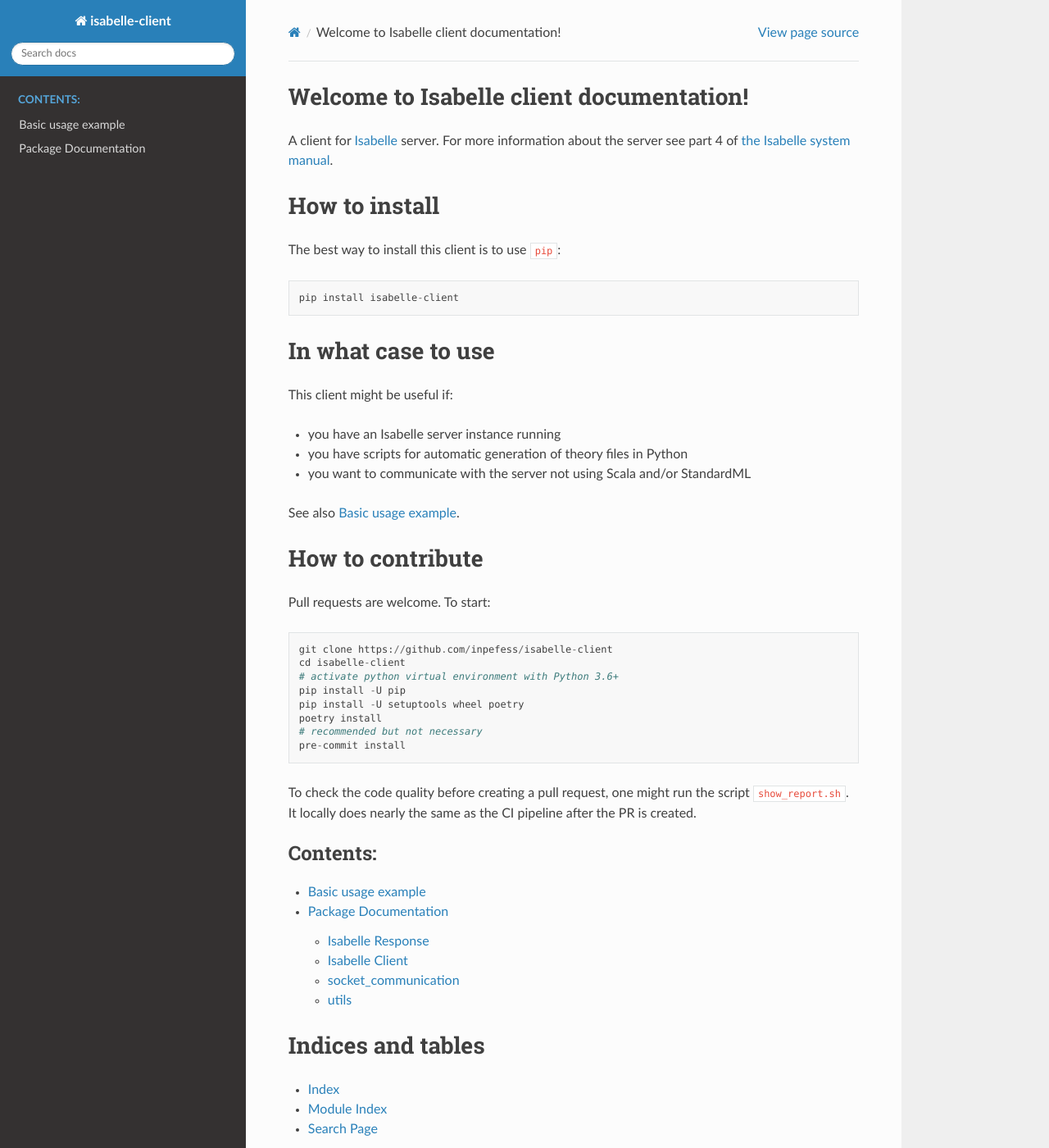
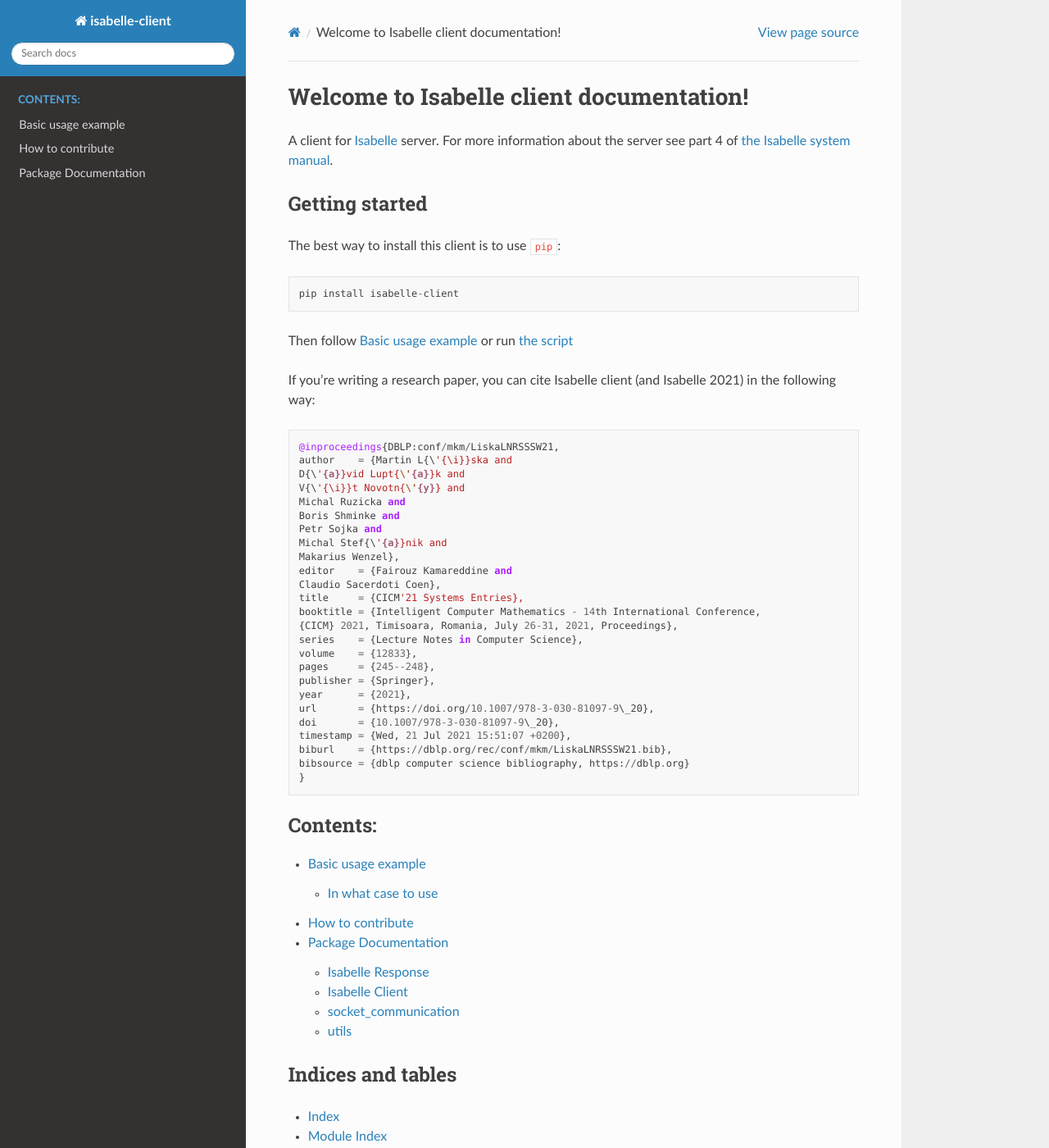
Before and after one commit to inpefess/isabelle-client, a Sphinx documentation site: the page built from doc/source/index.rst, in a window 1280 px wide and 1400 px high. Shown: the whole window at 82% size. Built offline with Sphinx 7.4.7 and the Read the Docs theme 2.0.0, drawn with Linux system fonts in a browser that asks for light colours.

```diff
--- a/doc/source/index.rst
+++ b/doc/source/index.rst
@@ -13,55 +13,59 @@
   See the License for the specific language governing permissions and
   limitations under the License.
 
+##########################################
 Welcome to Isabelle client documentation!
-===========================================
+##########################################
 
 A client for `Isabelle`_ server. For more information about the server see part 4 of `the Isabelle system manual`_.
 
-How to install
-===============
+Getting started
+****************
 
 The best way to install this client is to use ``pip``::
 
     pip install isabelle-client
 
-In what case to use
-====================
+Then follow :ref:`usage-example` or run `the script`_
 
-This client might be useful if:
+If you're writing a research paper, you can cite Isabelle client (and Isabelle 2021) in the following way::
 
-* you have an Isabelle server instance running
-* you have scripts for automatic generation of theory files in Python
-* you want to communicate with the server not using Scala and/or StandardML
-
-See also :ref:`usage-example`.
-
-How to contribute
-==================
-
-Pull requests are welcome. To start::
-
-    git clone https://github.com/inpefess/isabelle-client
-    cd isabelle-client
-    # activate python virtual environment with Python 3.6+
-    pip install -U pip
-    pip install -U setuptools wheel poetry
-    poetry install
-    # recommended but not necessary
-    pre-commit install
-
-To check the code quality before creating a pull request, one might run the script ``show_report.sh``. It locally does nearly the same as the CI pipeline after the PR is created.
-
+  @inproceedings{DBLP:conf/mkm/LiskaLNRSSSW21,
+  author    = {Martin L{\'{\i}}ska and
+  D{\'{a}}vid Lupt{\'{a}}k and
+  V{\'{\i}}t Novotn{\'{y}} and
+  Michal Ruzicka and
+  Boris Shminke and
+  Petr Sojka and
+  Michal Stef{\'{a}}nik and
+  Makarius Wenzel},
+  editor    = {Fairouz Kamareddine and
+  Claudio Sacerdoti Coen},
+  title     = {CICM'21 Systems Entries},
+  booktitle = {Intelligent Computer Mathematics - 14th International Conference,
+  {CICM} 2021, Timisoara, Romania, July 26-31, 2021, Proceedings},
+  series    = {Lecture Notes in Computer Science},
+  volume    = {12833},
+  pages     = {245--248},
+  publisher = {Springer},
+  year      = {2021},
+  url       = {https://doi.org/10.1007/978-3-030-81097-9\_20},
+  doi       = {10.1007/978-3-030-81097-9\_20},
+  timestamp = {Wed, 21 Jul 2021 15:51:07 +0200},
+  biburl    = {https://dblp.org/rec/conf/mkm/LiskaLNRSSSW21.bib},
+  bibsource = {dblp computer science bibliography, https://dblp.org}
+  }
 
 .. toctree::
    :maxdepth: 2
    :caption: Contents:
 
    usage-example
+   how-to-contribute
    package-documentation
 
 Indices and tables
-==================
+*******************
 
 * :ref:`genindex`
 * :ref:`modindex`
```
Also changed, not shown: other parts of doc/source/index.rst (+1 -0 lines), README.md (+28 -81 lines), doc/source/how-to-contribute.rst (added, +30 -0 lines), doc/source/usage-example.rst (+12 -1 lines).
